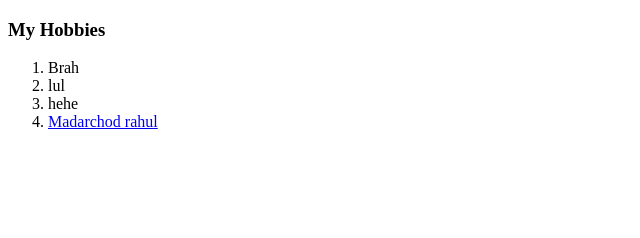
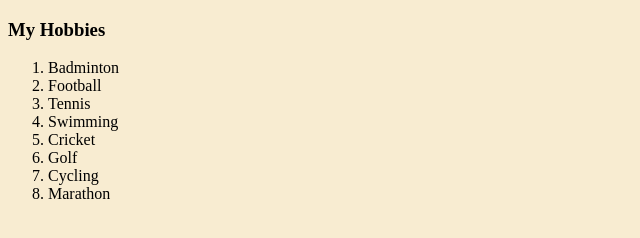
Before and after one commit to MeHuL389/CV, a plain HTML site: page hobbie.html in a window 1280 px wide. Shown: the whole page, without its empty margins (0-640 px from the left). Drawn offline with Linux system fonts and the light colour scheme.

Commit message:
Update hobbie.html

```diff
--- a/hobbie.html
+++ b/hobbie.html
@@ -6,13 +6,17 @@
   <title></title>
 </head>
 
-<body>
+<body style="background-color: #F8ECD1;">
   <h3>My Hobbies</h3>
   <ol>
-    <li>Brah</li>
-    <li>lul</li>
-    <li>hehe</li>
-    <li><a href="https://drive.google.com/file/d/1NBQ9iFt-XlH9j2GnXl76tbrumaeKNUtC/view?usp=sharing">Madarchod rahul</a></li>
+    <li>Badminton</li>
+    <li>Football</li>
+    <li>Tennis</li>
+    <li>Swimming</li>
+    <li>Cricket</li>
+    <li>Golf</li>
+    <li>Cycling</li>
+    <li>Marathon</li>
   </ol>
 </body>
 
```
